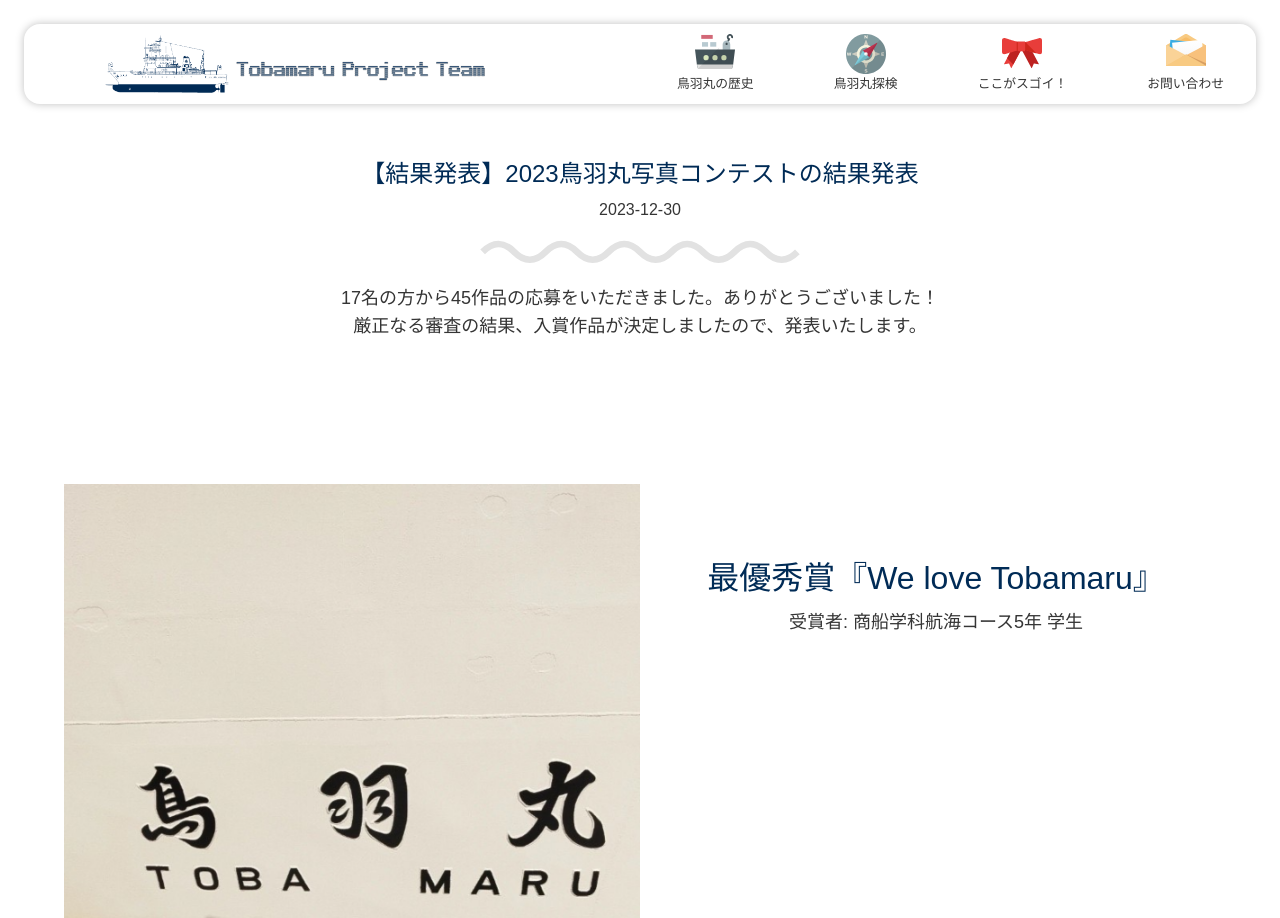
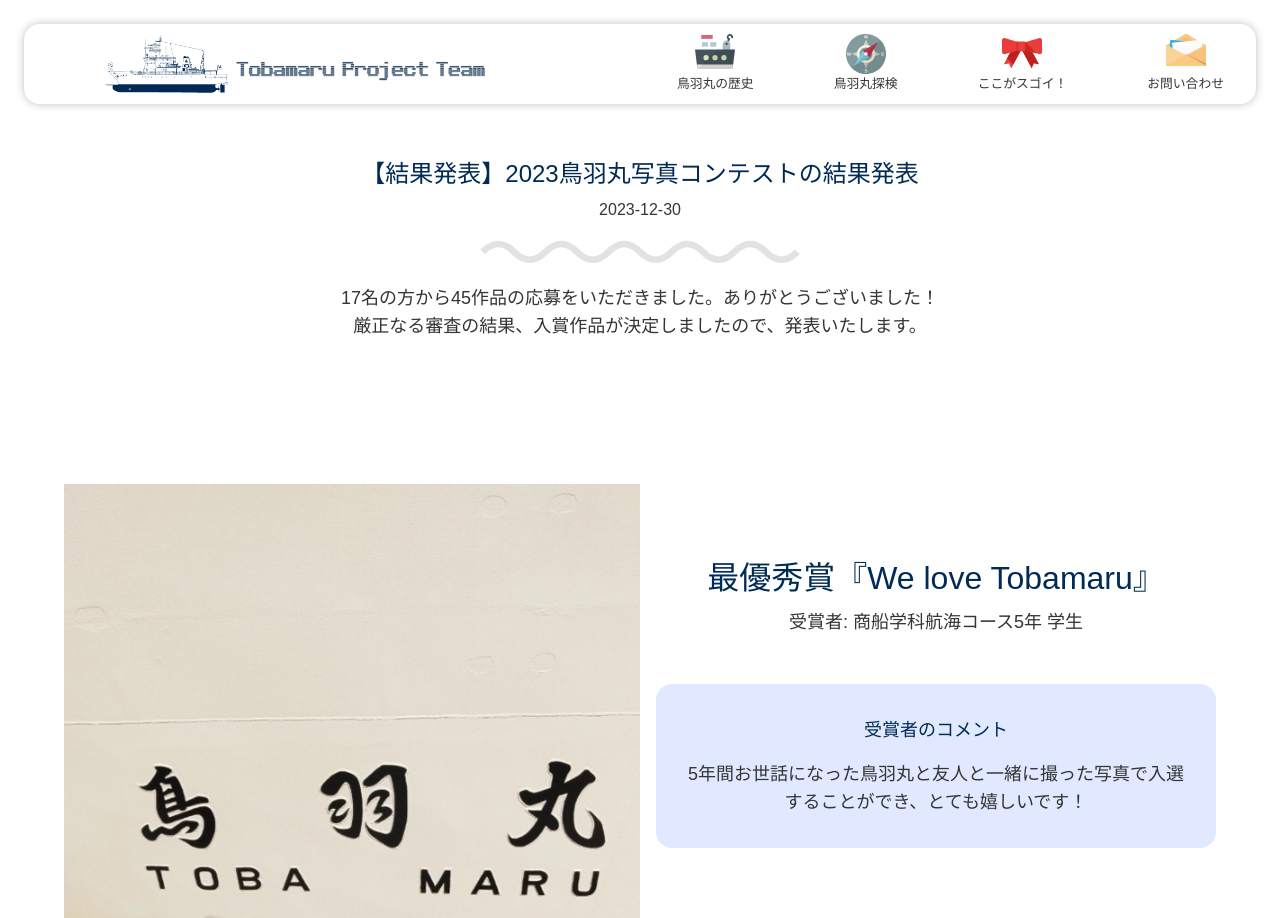
Before and after one commit to takara2314/3rd-tobamaru-lastyear, a SvelteKit app: page /news/2023-photo-contest-results in a window 1280 px wide. Shown: the top 918 px of the page. Built offline with nearby package versions, Linux system fonts and the light colour scheme; a web font is replaced by a local one.

Commit message:
Add: 受賞者のコメントを追加

```diff
--- a/src/routes/news/2023-photo-contest-results/+page.svelte
+++ b/src/routes/news/2023-photo-contest-results/+page.svelte
@@ -9,63 +9,63 @@
       award: "最優秀賞",
       title: "We love Tobamaru",
       img: "/news/2023-photo-contest-results/1st-award.webp",
-      comment: "",
+      comment: "5年間お世話になった鳥羽丸と友人と一緒に撮った写真で入選することができ、とても嬉しいです！",
       awardWinnerClass: "商船学科航海コース5年 学生"
     },
     {
       award: "優秀賞",
       title: "寒そうな鳥羽丸",
       img: "/news/2023-photo-contest-results/2nd-award-1.webp",
-      comment: "",
+      comment: "珍しい雪の日に撮れたので色んな人に見てほしいと思います",
       awardWinnerClass: "商船学科航海コース3年 学生"
     },
     {
       award: "優秀賞",
       title: "夕焼けに映る鳥羽丸",
       img: "/news/2023-photo-contest-results/2nd-award-2.webp",
-      comment: "",
+      comment: "この度は、優秀賞を受賞する事ができて、本当に嬉しいです。来年は最優秀賞を受賞できるように尽力していきたいです。",
       awardWinnerClass: "商船学科2年 学生"
     },
     {
       award: "校長賞",
       title: "青い",
       img: "/news/2023-photo-contest-results/principal-award.webp",
-      comment: "",
+      comment: "この度は入選という結果でとても嬉しいです。まさか自分が撮影した写真が選ばれると思いませんでした。新しい第4代目鳥羽丸を見るのが待ち遠しいです！",
       awardWinnerClass: "商船学科航海コース3年 学生"
     },
     {
       award: "商船学科長賞",
       title: "係留中の鳥羽丸",
       img: "/news/2023-photo-contest-results/head-of-maritime-tech-award.webp",
-      comment: "",
+      comment: "見慣れた風景ですが、来年から見られないと思うと寂しいです。",
       awardWinnerClass: "商船学科航海コース3年 学生"
     },
     {
       award: "鳥羽丸船長賞",
       title: "池の浦の夕暮れ",
       img: "/news/2023-photo-contest-results/tobamaru-captain-award.webp",
-      comment: "",
+      comment: "この度の鳥羽丸フォトコンテストで、船長賞という素晴らしい賞をいただき、大変嬉しく思っております。低学年の頃に見たこの池の浦の夕焼けは、今でも鮮明に記憶に残っております。鳥羽丸が私を海技者として成長させてくれたことに感謝の気持ちもありますが、交代すると聞いて寂しい思いもいたします。ただ、「本当にありがとう」という気持ちを伝えたいと思っています。",
       awardWinnerClass: "高専46期 航海コース17年卒 OB"
     },
     {
       award: "鳥羽丸機関長賞",
       title: "お疲れさまでした",
       img: "/news/2023-photo-contest-results/tobamaru-chief-engineer-award.webp",
-      comment: "",
+      comment: "鳥羽丸の代替えの時期を鳥羽商船の生徒として迎えられて嬉しいです。",
       awardWinnerClass: "商船学科機関コース3年 学生"
     },
     {
       award: "鳥羽丸一等機関士賞",
       title: "実習後",
       img: "/news/2023-photo-contest-results/tobamaru-1st-engineer-award.webp",
-      comment: "",
+      comment: "当時は特に思うこともありませんでしたが、今見返すと感慨深いものがありました。",
       awardWinnerClass: "海事システム専攻科1年 学生"
     },
     {
       award: "鳥羽丸運航センター長賞",
       title: "腹減った",
       img: "/news/2023-photo-contest-results/tobamaru-operation-manager-award.webp",
-      comment: "",
+      comment: "選ばれてとても嬉しいです。",
       awardWinnerClass: "商船学科機関コース3年 学生"
     },
     {
@@ -108,9 +108,16 @@
           <p>
             受賞者: {awardWinnerClass}
           </p>
-          <p class="comment">
-            {comment}
-          </p>
+          {#if comment !== ""}
+            <div class="comment">
+              <h4>
+                受賞者のコメント
+              </h4>
+              <p>
+                {comment}
+              </p>
+            </div>
+          {/if}
         </div>
         <img src={img} alt={title} />
       </div>
@@ -141,12 +148,12 @@
     gap: 3rem;
   }
 
-  .award div {
+  .award > div {
     padding-top: 5rem;
     width: 100%;
   }
 
-  .award div h3 {
+  .award > div h3 {
     padding: 0 2rem;
     margin-bottom: 1rem;
     color: var(--primary-color);
@@ -158,7 +165,15 @@
   }
 
   .comment {
-    margin-top: 5rem;
+    margin-top: 3rem;
+    padding: 2rem;
+    background-color: var(--section-bg-color);
+    border-radius: 1rem;
+  }
+
+  .comment h4 {
+    margin-bottom: 1rem;
+    color: var(--primary-color);
   }
 
   @media (min-width: 1024px) {
@@ -176,12 +191,12 @@
       gap: 1rem;
     }
 
-    .award div {
+    .award > div {
       padding-top: 5rem;
       width: 50%;
     }
 
-    .award div h3 {
+    .award > div h3 {
       margin-bottom: 1rem;
       color: var(--primary-color);
       font-size: 2rem;
@@ -192,7 +207,16 @@
     }
 
     .comment {
-      margin-top: 5rem;
+      margin-top: 3rem;
+      padding: 2rem;
+      width: 100%;
+      background-color: var(--section-bg-color);
+      border-radius: 1rem;
+    }
+
+    .comment h4 {
+      margin-bottom: 1rem;
+      color: var(--primary-color);
     }
   }
 </style>
```
